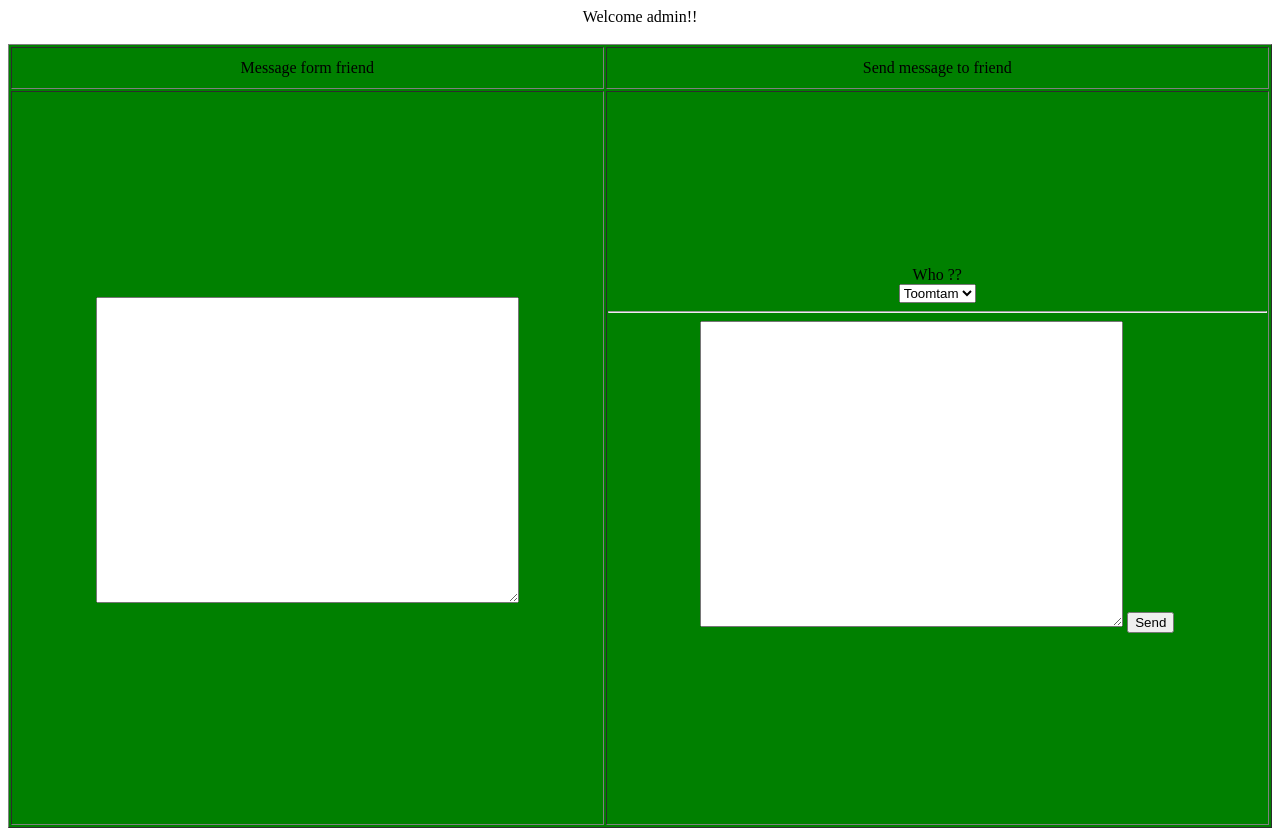
After one commit to Suebpongw/workshop, a PHP site: page /admin.html in a window 1280 px wide. The commit adds this page. Run offline with PHP 8.4, Linux system fonts and the light colour scheme.

Commit message:
make sendUI
สร้างหน้าส่งข้อความ ไฟล์เพิ่มข้อความในฐานข้อมูล สร้างตารางเก็บข้อความ

```diff
--- /dev/null
+++ b/admin.html
@@ -0,0 +1,45 @@
+<html>
+<head>
+<title></title>
+<meta http-equiv=Content-Type content="text/html; charset=tis-620">
+</head>
+<body>
+<?php
+
+  <br><center>Welcome admin!!</center><br>
+
+  <table width="100%" height="100%" bgcolor="green" border="1">
+    <tr>
+      <td><center>Message form friend</center></td>
+      <td><center>Send message to friend</center></td>
+
+    </tr>
+	<tr>
+	   <td>
+	   <center><form action="" method="post" name="form1">
+	     <textarea name="txtDescription" cols="50" rows="20"></textarea>
+          </form></center>
+	   </td>
+	   <td>
+
+	   <center><form action="addmessage.php" method="post" name="form1">
+	      Who ?? <br>
+            <select name="lmName1" >
+	          <option value="Toomtam">Toomtam</option>
+              <option value="Champ">Champ</option>
+              <option value="Mint">Mint</option>
+            </select>
+          <hr>
+          <textarea name="txtDescription" cols="50" rows="20"></textarea>
+          <input name="btnSubmit" type="submit" value="Send">
+          </form></center>
+	   </td>
+
+    </tr>
+
+  </table>
+
+
+
+</body>
+</html>
--- a/login1.php
+++ b/login1.php
@@ -21,7 +21,7 @@
 
 		//	if($objResult["Status"] == "ADMIN")
 			//{
-				header("location:admin.php");
+				header("location:admin.html");
 		//	}
 		//	else
 			//{
```
Also changed, not shown: addmessage.php (added, +17 -0 lines), message.sql (added, +46 -0 lines).
